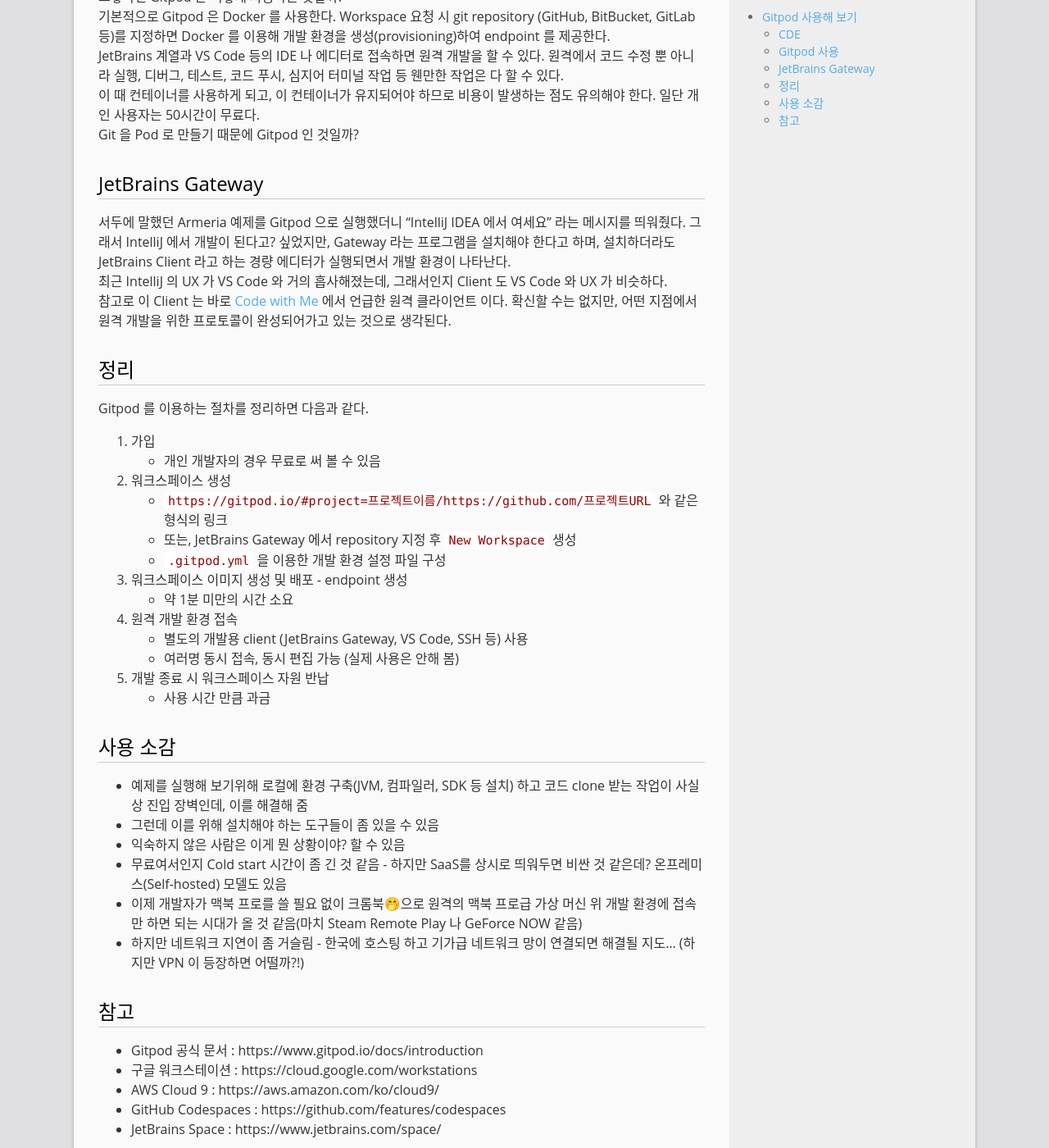
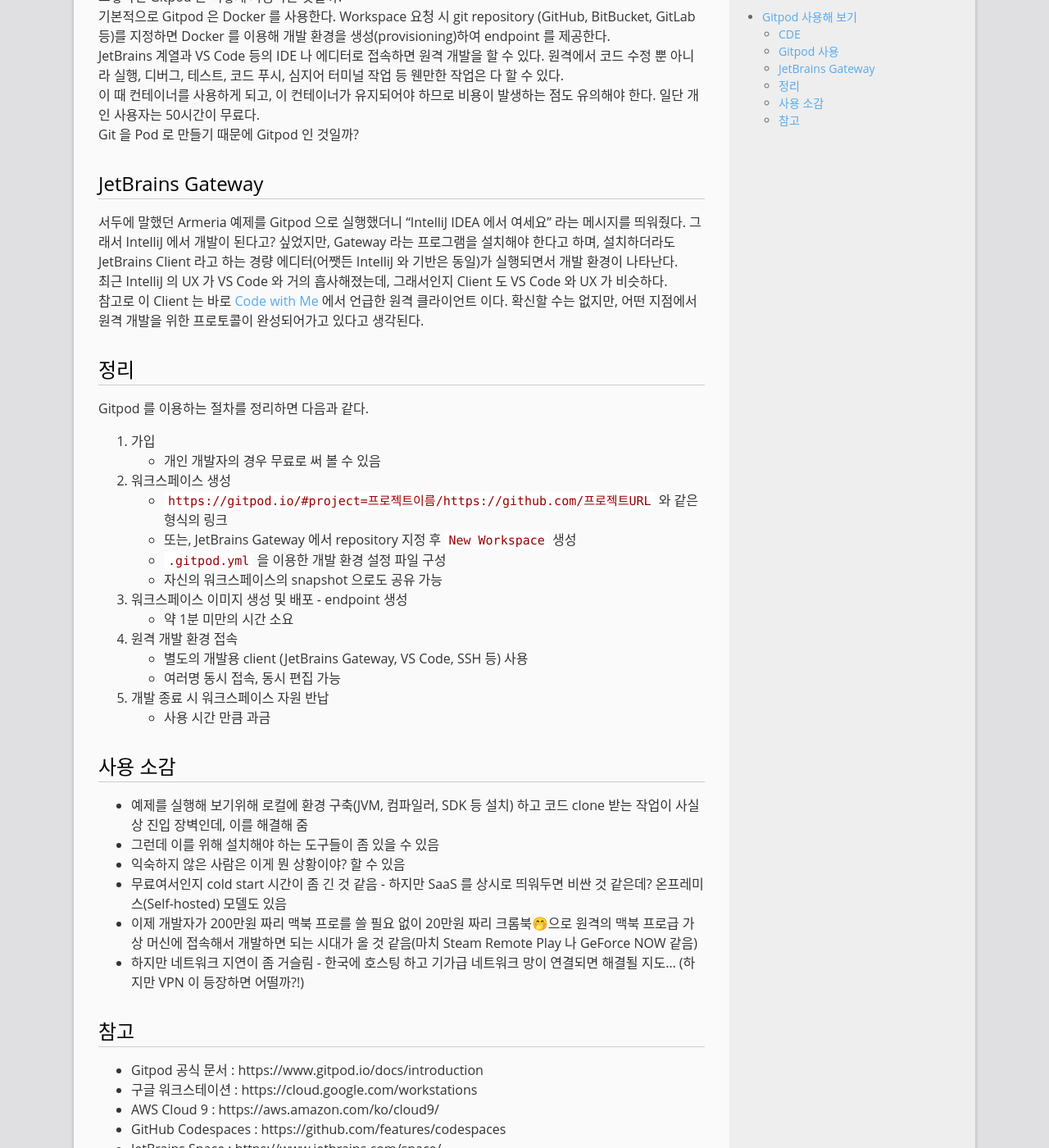
Before and after one commit to mystria/mystria.github.io, a Jekyll site: the page built from _posts/2022-12-02-remote-develop-with-gitpod.md, in a window 1280 px wide and 1400 px high, scrolled down 1264 px. Shown: the whole window at 82% size. Built offline with Jekyll 4.4.1, drawn with Linux system fonts in a browser that asks for light colours; comment, search, counter and statistics services are not loaded.

Commit message:
Update content

```diff
--- a/_posts/2022-12-02-remote-develop-with-gitpod.md
+++ b/_posts/2022-12-02-remote-develop-with-gitpod.md
@@ -39,9 +39,9 @@
 Git 을 Pod 로 만들기 때문에 Gitpod 인 것일까?
 
 ## JetBrains Gateway
-서두에 말했던 Armeria 예제를 Gitpod 으로 실행했더니 "IntelliJ IDEA 에서 여세요" 라는 메시지를 띄워줬다. 그래서 IntelliJ 에서 개발이 된다고? 싶었지만, Gateway 라는 프로그램을 설치해야 한다고 하며, 설치하더라도 JetBrains Client 라고 하는 경량 에디터가 실행되면서 개발 환경이 나타난다.
+서두에 말했던 Armeria 예제를 Gitpod 으로 실행했더니 "IntelliJ IDEA 에서 여세요" 라는 메시지를 띄워줬다. 그래서 IntelliJ 에서 개발이 된다고? 싶었지만, Gateway 라는 프로그램을 설치해야 한다고 하며, 설치하더라도 JetBrains Client 라고 하는 경량 에디터(어쨋든 IntelliJ 와 기반은 동일)가 실행되면서 개발 환경이 나타난다.
 최근 IntelliJ 의 UX 가 VS Code 와 거의 흡사해졌는데, 그래서인지 Client 도 VS Code 와 UX 가 비슷하다.
-참고로 이 Client 는 바로 [Code with Me]({% post_url 2022-12-02-jetbrains-code-with-me %}) 에서 언급한 원격 클라이언트 이다. 확신할 수는 없지만, 어떤 지점에서 원격 개발을 위한 프로토콜이 완성되어가고 있는 것으로 생각된다.
+참고로 이 Client 는 바로 [Code with Me]({% post_url 2022-12-02-jetbrains-code-with-me %}) 에서 언급한 원격 클라이언트 이다. 확신할 수는 없지만, 어떤 지점에서 원격 개발을 위한 프로토콜이 완성되어가고 있다고 생각된다.
 
 ## 정리
 Gitpod 를 이용하는 절차를 정리하면 다음과 같다.
@@ -51,11 +51,12 @@
     - `https://gitpod.io/#project=프로젝트이름/https://github.com/프로젝트URL` 와 같은 형식의 링크
     - 또는, JetBrains Gateway 에서 repository 지정 후 `New Workspace` 생성
     - `.gitpod.yml` 을 이용한 개발 환경 설정 파일 구성
+    - 자신의 워크스페이스의 snapshot 으로도 공유 가능
 1. 워크스페이스 이미지 생성 및 배포 - endpoint 생성
     - 약 1분 미만의 시간 소요
 1. 원격 개발 환경 접속
     - 별도의 개발용 client (JetBrains Gateway, VS Code, SSH 등) 사용
-    - 여러명 동시 접속, 동시 편집 가능 (실제 사용은 안해 봄)
+    - 여러명 동시 접속, 동시 편집 가능
 1. 개발 종료 시 워크스페이스 자원 반납
     - 사용 시간 만큼 과금
 
@@ -63,8 +64,8 @@
 - 예제를 실행해 보기위해 로컬에 환경 구축(JVM, 컴파일러, SDK 등 설치) 하고 코드 clone 받는 작업이 사실상 진입 장벽인데, 이를 해결해 줌
 - 그런데 이를 위해 설치해야 하는 도구들이 좀 있을 수 있음
 - 익숙하지 않은 사람은 이게 뭔 상황이야? 할 수 있음
-- 무료여서인지 Cold start 시간이 좀 긴 것 같음 - 하지만 SaaS를 상시로 띄워두면 비싼 것 같은데? 온프레미스(Self-hosted) 모델도 있음
-- 이제 개발자가 맥북 프로를 쓸 필요 없이 크롬북🤭으로 원격의 맥북 프로급 가상 머신 위 개발 환경에 접속만 하면 되는 시대가 올 것 같음(마치 Steam Remote Play 나 GeForce NOW 같음)
+- 무료여서인지 cold start 시간이 좀 긴 것 같음 - 하지만 SaaS 를 상시로 띄워두면 비싼 것 같은데? 온프레미스(Self-hosted) 모델도 있음
+- 이제 개발자가 200만원 짜리 맥북 프로를 쓸 필요 없이 20만원 짜리 크롬북🤭으로 원격의 맥북 프로급 가상 머신에 접속해서 개발하면 되는 시대가 올 것 같음(마치 Steam Remote Play 나 GeForce NOW 같음)
 - 하지만 네트워크 지연이 좀 거슬림 - 한국에 호스팅 하고 기가급 네트워크 망이 연결되면 해결될 지도... (하지만 VPN 이 등장하면 어떨까?!)
 
 ## 참고
```
